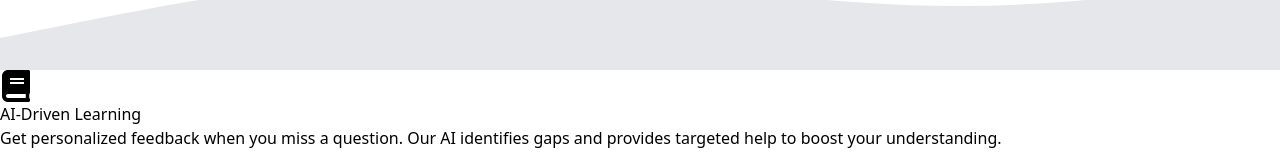
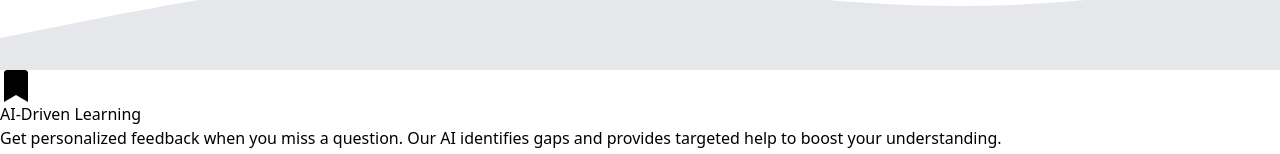
Before and after one commit to aaw3/quizly, a React (Vite) app in the folder frontend/: page / in a window 1280 px wide. Shown: the part 418-572 px from the top of the page. Built offline with nearby package versions, Linux system fonts and the light colour scheme.

Commit message:
switch book icon for bookmark

```diff
--- a/frontend/src/components/LearningCards.tsx
+++ b/frontend/src/components/LearningCards.tsx
@@ -1,5 +1,5 @@
 import {
-  FaBook,
+  FaBookmark,
   FaClipboardList,
   FaStickyNote,
   FaChartBar,
@@ -9,7 +9,7 @@ const LearningCards = () => {
   const cards = [
     {
       title: "AI-Driven Learning",
-      icon: <FaBook size={32} className="text-black" />,
+      icon: <FaBookmark size={32} className="text-black" />,
       bgColor: "bg-blue-600",
       textColor: "text-white",
       content: (
```
